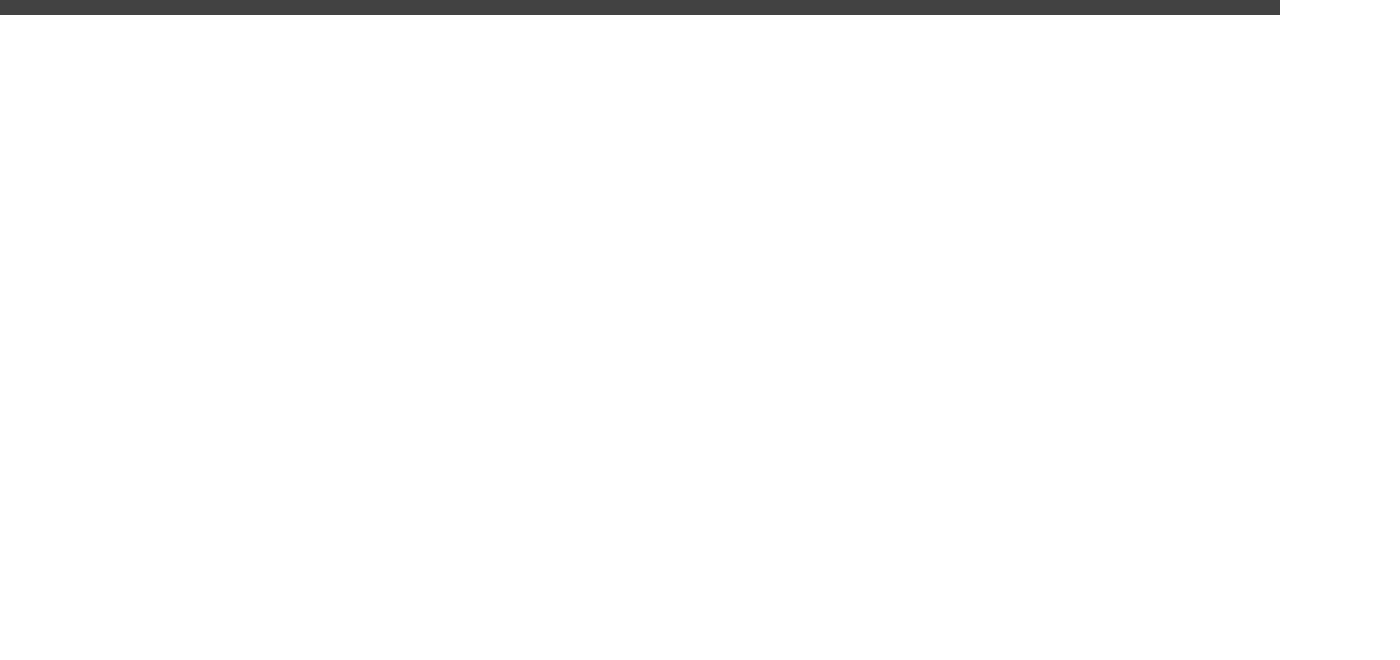
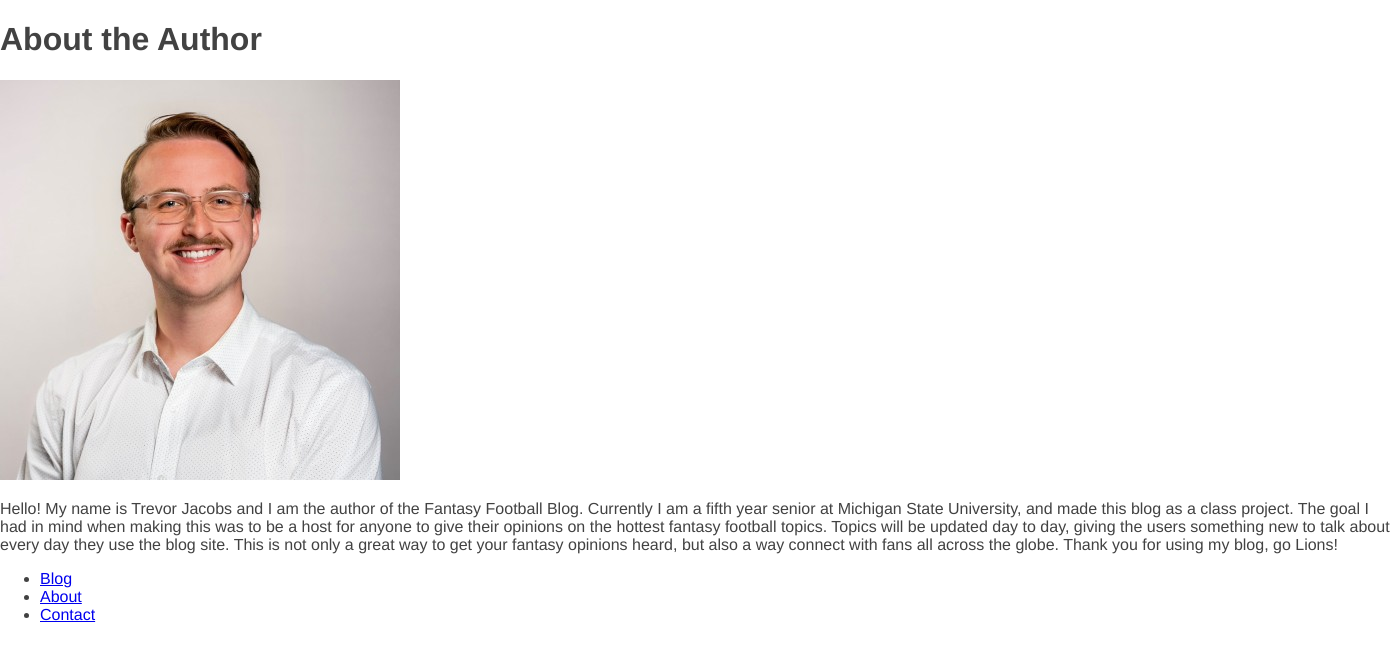
Before and after one commit to tjacobs2802/mi349_blog, a plain HTML site: page about.html in a window 1280 px wide. Shown: the whole page, 1400 px wide, since content can reach past the window. Drawn offline with Linux system fonts and the light colour scheme.

Commit message:
Updated about page, added links to all page

```diff
--- a/about.html
+++ b/about.html
@@ -6,3 +6,26 @@
     <title>Fantasy Football Blogs</title>
     <link rel="stylesheet" href="screen.css">
 </head>
+<main>
+    <div class="about">
+        <h1 id="about-title" class="title"> About the Author</h1>
+        <img src="/images/TJHeadshot.jpg" alt="TJHeadshot">
+        <p>Hello! My name is Trevor Jacobs and I am the author of the Fantasy Football Blog.
+            Currently I am a fifth year senior at Michigan State University, and made this blog
+            as a class project. The goal I had in mind when making this was to be a host
+            for anyone to give their opinions on the hottest fantasy football topics. Topics will be
+            updated day to day, giving the users something new to talk about every day they use the
+            blog site. This is not only a great way to get your fantasy opinions heard, but also a way
+            connect with fans all across the globe. Thank you for using my blog, go Lions!
+        </p>
+    </div>
+    <div class="navigation">
+        <nav>
+            <ul>
+                <li><a href="/index.html">Blog</a></li>
+                <li><a href="/about.html">About</a></li>
+                <li><a href="/contact.html">Contact</a></li>
+            </ul>
+        </nav>
+    </div>
+</main>
--- a/screen.css
+++ b/screen.css
@@ -1,7 +1,7 @@
 body{
     background: #fff;
     font-family: Helvetica, sans-serif;
-    border-top: 15px solid #424242;
+    border-top: px solid #424242;
     margin: 0;
     color: #424242;
 
```
Also changed, not shown: contact.html (+11 -0 lines), index.html (+9 -0 lines).
